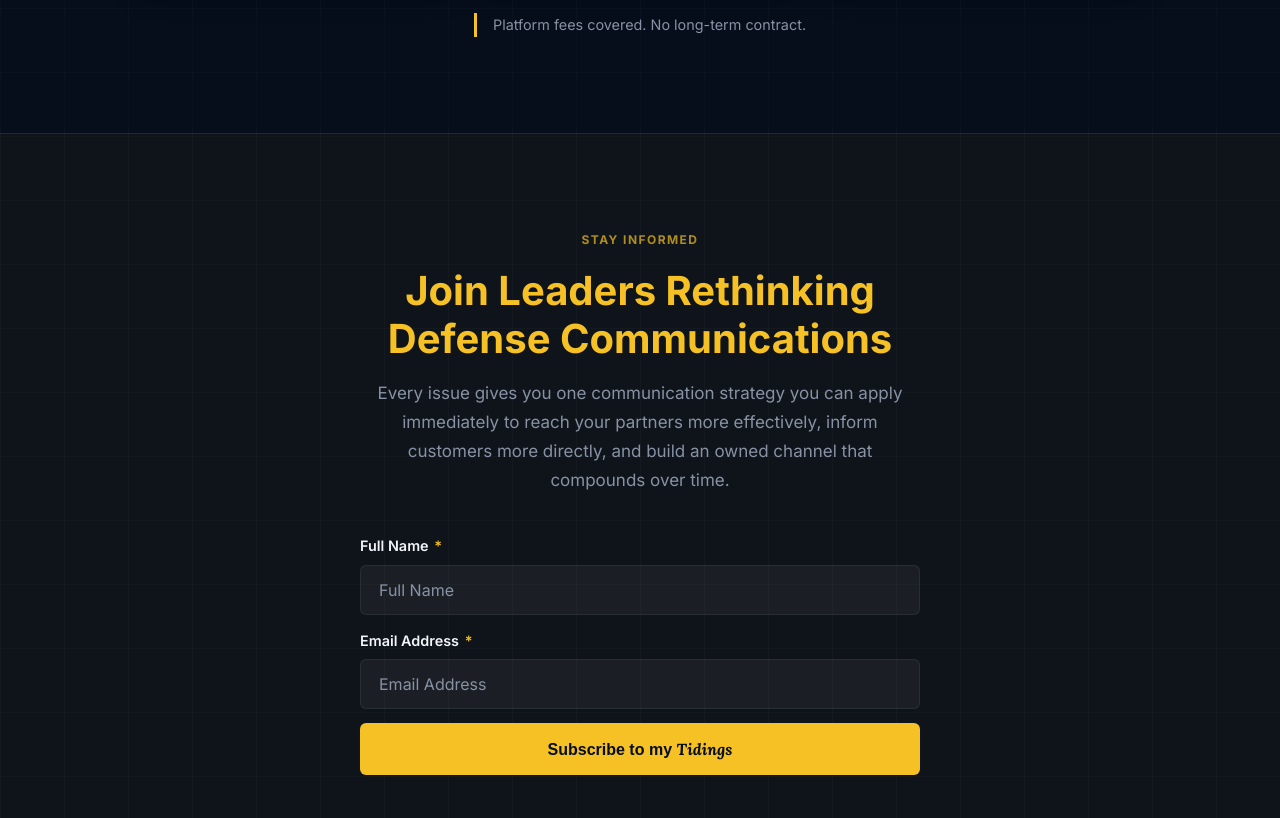
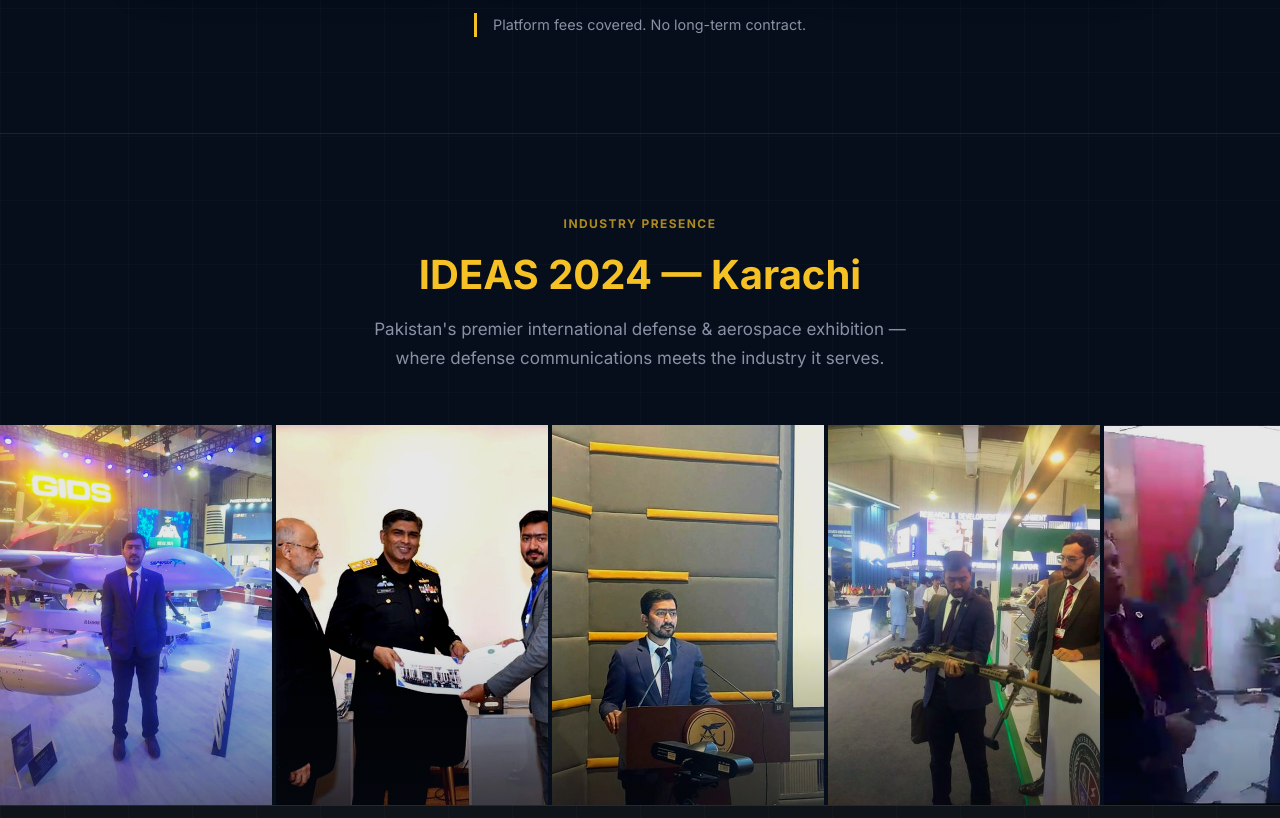
Before and after one commit to rahamza009/defenseoutreach.com, a plain HTML site: page index.html in a window 1280 px wide. Shown: the part 3320-4138 px from the top of the page. Drawn offline with Linux system fonts and the light colour scheme.

Commit message:
describe the change

```diff
--- a/index.html
+++ b/index.html
@@ -217,6 +217,39 @@
 </section>
 
 <!-- ═══════════════════════════════════════════
+     IDEAS 2024 PHOTO STRIP
+═══════════════════════════════════════════ -->
+<section id="presence" class="ideas-strip-section">
+  <div class="container">
+    <span class="section-label">Industry Presence</span>
+    <h2 class="section-header">IDEAS 2024 — Karachi</h2>
+    <p class="section-sub">Pakistan's premier international defense &amp; aerospace exhibition — where defense communications meets the industry it serves.</p>
+  </div>
+  <div class="ideas-scroll-wrap">
+    <div class="ideas-strip">
+      <div class="ideas-photo">
+        <img src="IDEAS Karachi/processed/ideas_web3.jpg" alt="At GIDS drone display, IDEAS 2024 Karachi" loading="lazy" />
+      </div>
+      <div class="ideas-photo">
+        <img src="IDEAS Karachi/processed/ideas_web4.jpg" alt="Certificate presentation by military officer, IDEAS 2024 Karachi" loading="lazy" />
+      </div>
+      <div class="ideas-photo">
+        <img src="IDEAS Karachi/processed/ideas_web2.jpg" alt="Speaking at podium, IDEAS 2024 Karachi" loading="lazy" />
+      </div>
+      <div class="ideas-photo">
+        <img src="IDEAS Karachi/processed/ideas_web5.jpg" alt="Examining defense equipment, IDEAS 2024 Karachi" loading="lazy" />
+      </div>
+      <div class="ideas-photo">
+        <img src="IDEAS Karachi/processed/ideas_web6.jpg" alt="Industry networking, IDEAS 2024 Karachi" loading="lazy" />
+      </div>
+      <div class="ideas-photo">
+        <img src="IDEAS Karachi/processed/ideas_web1.jpg" alt="Defense exhibition floor, IDEAS 2024 Karachi" loading="lazy" />
+      </div>
+    </div>
+  </div>
+</section>
+
+<!-- ═══════════════════════════════════════════
      NEWSLETTER SIGNUP
 ═══════════════════════════════════════════ -->
 <section id="subscribe" class="signup-section">
--- a/styles.css
+++ b/styles.css
@@ -972,6 +972,67 @@ footer::before {
   text-align: right;
 }
 
+/* ── IDEAS 2024 Photo Strip ── */
+.ideas-strip-section {
+  padding: 80px 0 0;
+  overflow: hidden;
+}
+.ideas-strip-section .section-sub {
+  margin-bottom: 52px;
+}
+.ideas-scroll-wrap {
+  width: 100%;
+  overflow-x: auto;
+  scrollbar-width: none;
+  -ms-overflow-style: none;
+  scroll-snap-type: x mandatory;
+  cursor: grab;
+}
+.ideas-scroll-wrap::-webkit-scrollbar { display: none; }
+.ideas-scroll-wrap:active { cursor: grabbing; }
+.ideas-strip {
+  display: flex;
+  gap: 4px;
+  width: max-content;
+}
+.ideas-photo {
+  flex-shrink: 0;
+  width: 272px;
+  height: 380px;
+  overflow: hidden;
+  scroll-snap-align: start;
+  position: relative;
+}
+.ideas-photo::after {
+  content: '';
+  position: absolute;
+  inset: 0;
+  background: linear-gradient(to bottom, transparent 55%, rgba(6,13,27,0.45) 100%);
+  pointer-events: none;
+  transition: opacity 0.35s ease;
+}
+.ideas-photo:hover::after { opacity: 0; }
+.ideas-photo img {
+  width: 100%;
+  height: 100%;
+  object-fit: cover;
+  object-position: center top;
+  display: block;
+  transition: transform 0.5s ease, filter 0.35s ease;
+  filter: brightness(0.88) contrast(1.08) saturate(1.05);
+}
+.ideas-photo:hover img {
+  transform: scale(1.05);
+  filter: brightness(1) contrast(1.08) saturate(1.1);
+}
+.ideas-photo:hover {
+  box-shadow: inset 0 0 0 2px rgba(245,193,36,0.55);
+}
+@media (max-width: 768px) {
+  .ideas-strip-section { padding: 64px 0 0; }
+  .ideas-photo { width: 220px; height: 310px; }
+}
+
 /* ── Card improvements ── */
 .problem-card, .deliverable-card {
   box-shadow: 0 4px 32px rgba(0, 0, 0, 0.3);
```
Also changed, not shown: IDEAS Karachi/processed/ideas_web1.jpg (added), IDEAS Karachi/processed/ideas_web2.jpg (added), IDEAS Karachi/processed/ideas_web3.jpg (added), IDEAS Karachi/processed/ideas_web4.jpg (added), IDEAS Karachi/processed/ideas_web5.jpg (added), IDEAS Karachi/processed/ideas_web6.jpg (added), IDEAS Karachi/web1.jpeg (added), IDEAS Karachi/web2.jpeg (added), IDEAS Karachi/web3.jpeg (added), IDEAS Karachi/web4.jpeg (added), IDEAS Karachi/web5.jpeg (added), IDEAS Karachi/web6.png (added).
